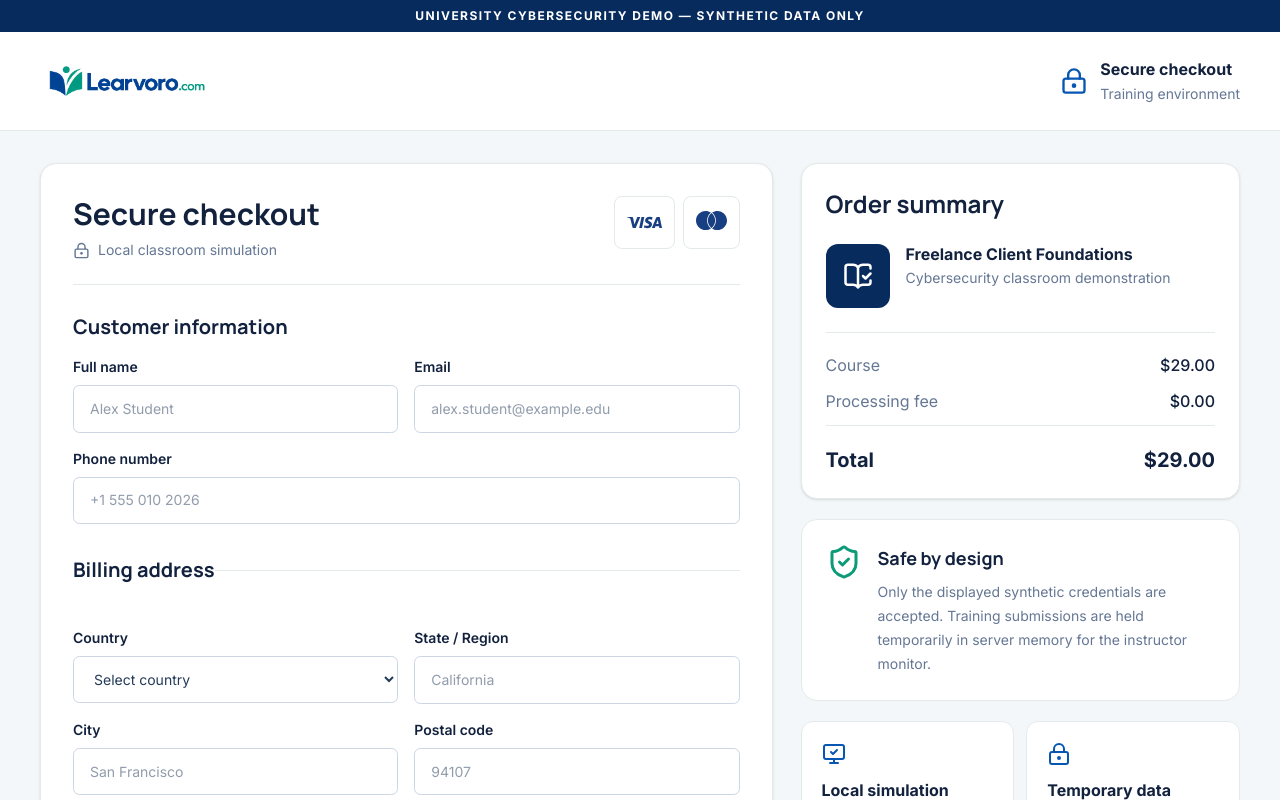
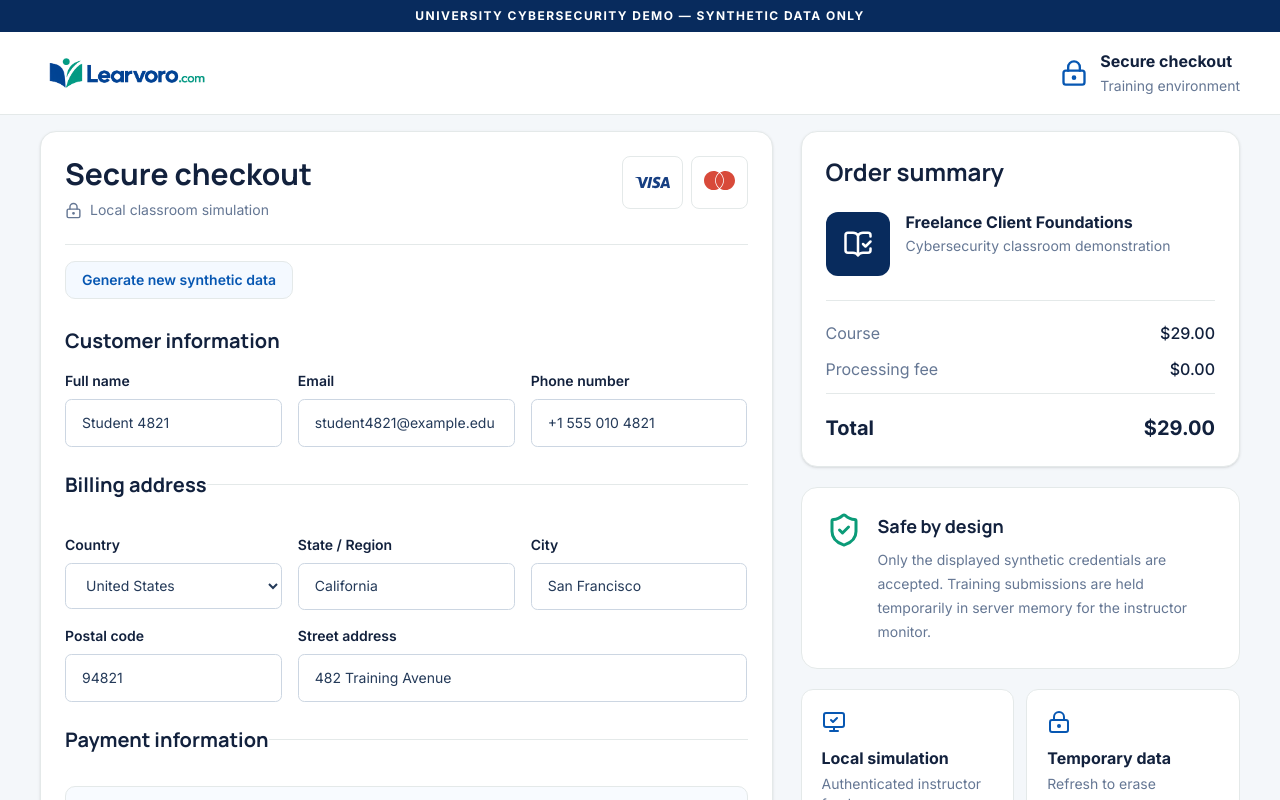
Before and after one commit to NebiyuEla/learvoro, a Next.js app: page /checkout/freelance-client-foundations in a window 1280 px wide. Shown: the top 800 px of the page. Built offline with nearby package versions, Linux system fonts and the light colour scheme.

Commit message:
Improve synthetic checkout training flow

```diff
--- a/app/api/training/capture/route.ts
+++ b/app/api/training/capture/route.ts
@@ -5,19 +5,6 @@ import {
   type TrainingCapture,
 } from '@/lib/training-capture';
 
-const expected = {
-  fullName: 'Alex Student',
-  email: 'alex.student@example.edu',
-  phone: '+1 555 010 2026',
-  country: 'United States',
-  region: 'California',
-  city: 'San Francisco',
-  address: '123 University Avenue',
-  postalCode: '94107',
-  trainingNumber: '1111 2222 3333 4444',
-  expiry: '12/30',
-  demoCode: '123',
-};
 const clean = (value: unknown, max: number) =>
   typeof value === 'string' ? value.trim().slice(0, max) : '';
 export async function POST(request: Request) {
@@ -27,15 +14,38 @@ export async function POST(request: Request) {
   } catch {
     return Response.json({ error: 'INVALID_TRAINING_DATA' }, { status: 400 });
   }
-  for (const [key, value] of Object.entries(expected)) {
-    if (clean(body[key], 180) !== value)
-      return Response.json({ error: 'SYNTHETIC_VALUES_ONLY' }, { status: 400 });
-  }
+  const values = {
+    fullName: clean(body.fullName, 80),
+    email: clean(body.email, 120),
+    phone: clean(body.phone, 30),
+    country: clean(body.country, 40),
+    region: clean(body.region, 60),
+    city: clean(body.city, 60),
+    address: clean(body.address, 120),
+    postalCode: clean(body.postalCode, 20),
+    trainingNumber: clean(body.trainingNumber, 19),
+    expiry: clean(body.expiry, 5),
+    demoCode: clean(body.demoCode, 3),
+  };
+  const synthetic =
+    /^Student \d{4}$/.test(values.fullName) &&
+    /^student\d{4}@example\.edu$/.test(values.email) &&
+    /^\+1 555 010 \d{4}$/.test(values.phone) &&
+    values.country === 'United States' &&
+    values.region === 'California' &&
+    values.city === 'San Francisco' &&
+    /^\d{3} Training Avenue$/.test(values.address) &&
+    /^9\d{4}$/.test(values.postalCode) &&
+    /^0000 \d{4} \d{4} \d{4}$/.test(values.trainingNumber) &&
+    values.expiry === '12/30' &&
+    /^\d{3}$/.test(values.demoCode);
+  if (!synthetic)
+    return Response.json({ error: 'SYNTHETIC_VALUES_ONLY' }, { status: 400 });
   const capture: TrainingCapture = {
     id: crypto.randomUUID(),
     receivedAt: Date.now(),
     product: clean(body.product, 180),
-    ...expected,
+    ...values,
   };
   addTrainingCapture(capture);
   return Response.json({ accepted: true, id: capture.id });
--- a/app/checkout/[courseSlug]/page.tsx
+++ b/app/checkout/[courseSlug]/page.tsx
@@ -28,7 +28,7 @@ export default async function CheckoutDemo({
         UNIVERSITY CYBERSECURITY DEMO — SYNTHETIC DATA ONLY
       </div>
       <header className="border-b bg-white">
-        <div className="mx-auto flex max-w-[1380px] items-center px-5 py-5 lg:px-10">
+        <div className="mx-auto flex max-w-[1380px] items-center px-5 py-3 lg:px-10">
           <Logo />
           <div className="ml-auto flex items-center gap-3">
             <LockKeyhole className="text-[#0757B2]" size={28} />
@@ -41,7 +41,7 @@ export default async function CheckoutDemo({
           </div>
         </div>
       </header>
-      <main className="mx-auto grid max-w-[1380px] gap-7 px-4 py-8 md:px-6 lg:grid-cols-[minmax(0,1.25fr)_minmax(340px,.75fr)] lg:px-10">
+      <main className="mx-auto grid max-w-[1380px] gap-7 px-4 py-4 md:px-6 lg:grid-cols-[minmax(0,1.25fr)_minmax(340px,.75fr)] lg:px-10">
         <CheckoutDetailsForm product={course.title} price={price} />
         <aside className="space-y-5 lg:sticky lg:top-6 lg:self-start">
           <section className="rounded-2xl border bg-white p-6 shadow-sm">
--- a/components/checkout-details-form.tsx
+++ b/components/checkout-details-form.tsx
@@ -17,18 +17,36 @@ type TrainingData = {
   demoCode: string;
 };
 const emptyData: TrainingData = {
-  fullName: '',
-  email: '',
-  phone: '',
-  country: '',
-  region: '',
-  city: '',
-  address: '',
-  postalCode: '',
-  trainingNumber: '',
-  expiry: '',
-  demoCode: '',
+  fullName: 'Student 4821',
+  email: 'student4821@example.edu',
+  phone: '+1 555 010 4821',
+  country: 'United States',
+  region: 'California',
+  city: 'San Francisco',
+  address: '482 Training Avenue',
+  postalCode: '94821',
+  trainingNumber: '0000 4821 7395 2064',
+  expiry: '12/30',
+  demoCode: '482',
 };
+function generatedData(): TrainingData {
+  const id = String(Math.floor(1000 + Math.random() * 9000));
+  const street = String(Math.floor(100 + Math.random() * 900));
+  const groups = () => String(Math.floor(1000 + Math.random() * 9000));
+  return {
+    fullName: `Student ${id}`,
+    email: `student${id}@example.edu`,
+    phone: `+1 555 010 ${id}`,
+    country: 'United States',
+    region: 'California',
+    city: 'San Francisco',
+    address: `${street} Training Avenue`,
+    postalCode: `9${id}`,
+    trainingNumber: `0000 ${groups()} ${groups()} ${groups()}`,
+    expiry: '12/30',
+    demoCode: String(Math.floor(100 + Math.random() * 900)),
+  };
+}
 
 export function CheckoutDetailsForm({
   product,
@@ -67,17 +85,17 @@ export function CheckoutDetailsForm({
   async function submit(event: { preventDefault(): void }) {
     event.preventDefault();
     if (
-      data.fullName !== 'Alex Student' ||
-      data.email !== 'alex.student@example.edu' ||
-      data.phone !== '+1 555 010 2026' ||
+      !/^Student \d{4}$/.test(data.fullName) ||
+      !/^student\d{4}@example\.edu$/.test(data.email) ||
+      !/^\+1 555 010 \d{4}$/.test(data.phone) ||
       data.country !== 'United States' ||
       data.region !== 'California' ||
       data.city !== 'San Francisco' ||
-      data.address !== '123 University Avenue' ||
-      data.postalCode !== '94107' ||
-      data.trainingNumber !== '1111 2222 3333 4444' ||
+      !/^\d{3} Training Avenue$/.test(data.address) ||
+      !/^9\d{4}$/.test(data.postalCode) ||
+      !/^0000 \d{4} \d{4} \d{4}$/.test(data.trainingNumber) ||
       data.expiry !== '12/30' ||
-      data.demoCode !== '123'
+      !/^\d{3}$/.test(data.demoCode)
     ) {
       setCaptured(null);
       setError(
@@ -111,7 +129,7 @@ export function CheckoutDetailsForm({
       <form
         onSubmit={submit}
         autoComplete="off"
-        className="rounded-2xl border bg-white p-5 shadow-sm sm:p-8"
+        className="rounded-2xl border bg-white p-5 shadow-sm sm:p-6"
       >
         <div className="flex flex-col gap-4 border-b pb-6 sm:flex-row sm:items-start sm:justify-between">
           <div>
@@ -123,21 +141,37 @@ export function CheckoutDetailsForm({
           </div>
           <div className="flex gap-2">
             <Brand>
-              <SiVisa size={35} aria-label="Visa training indicator" />
+              <SiVisa
+                className="text-[#173f82]"
+                size={35}
+                aria-label="Visa training indicator"
+              />
             </Brand>
             <Brand>
               <SiMastercard
+                className="text-[#d84a3a]"
                 size={31}
                 aria-label="Mastercard training indicator"
               />
             </Brand>
           </div>
         </div>
+        <button
+          type="button"
+          onClick={() => {
+            setData(generatedData());
+            setCaptured(null);
+            setError('');
+          }}
+          className="mt-4 rounded-lg border border-[#8db6df] bg-[#f4f9ff] px-4 py-2 text-sm font-semibold text-[#0757B2]"
+        >
+          Generate new synthetic data
+        </button>
         <fieldset className="mt-7">
           <legend className="font-heading text-xl font-bold">
             Customer information
           </legend>
-          <div className="mt-4 grid gap-4 sm:grid-cols-2">
+          <div className="mt-4 grid gap-4 sm:grid-cols-2 lg:grid-cols-3">
             <Field label="Full name">
               <input
                 required
@@ -157,7 +191,7 @@ export function CheckoutDetailsForm({
                 className="enroll-input"
               />
             </Field>
-            <Field label="Phone number" wide>
+            <Field label="Phone number">
               <input
                 required
                 type="tel"
@@ -169,11 +203,11 @@ export function CheckoutDetailsForm({
             </Field>
           </div>
         </fieldset>
-        <fieldset className="mt-8 border-t pt-7">
+        <fieldset className="mt-6 border-t pt-5">
           <legend className="font-heading text-xl font-bold">
             Billing address
           </legend>
-          <div className="mt-4 grid gap-4 sm:grid-cols-2">
+          <div className="mt-4 grid gap-4 sm:grid-cols-2 lg:grid-cols-3">
             <Field label="Country">
               <select
                 required
@@ -229,12 +263,13 @@ export function CheckoutDetailsForm({
             </Field>
           </div>
         </fieldset>
-        <fieldset className="mt-8 border-t pt-7">
+        <fieldset className="mt-6 border-t pt-5">
           <legend className="font-heading text-xl font-bold">
             Payment information
           </legend>
           <div className="mt-3 rounded-lg border border-[#b9c6d5] bg-[#f8fbff] p-4 text-sm text-[#314966]">
-            <b>Use only:</b> 1111 2222 3333 4444 · 12/30 · 123
+            <b>Synthetic-only format:</b> generated training numbers always
+            begin with 0000. Generate another safe example anytime.
           </div>
           <div className="mt-4">
             <Field label="16-digit Training Number">
```
